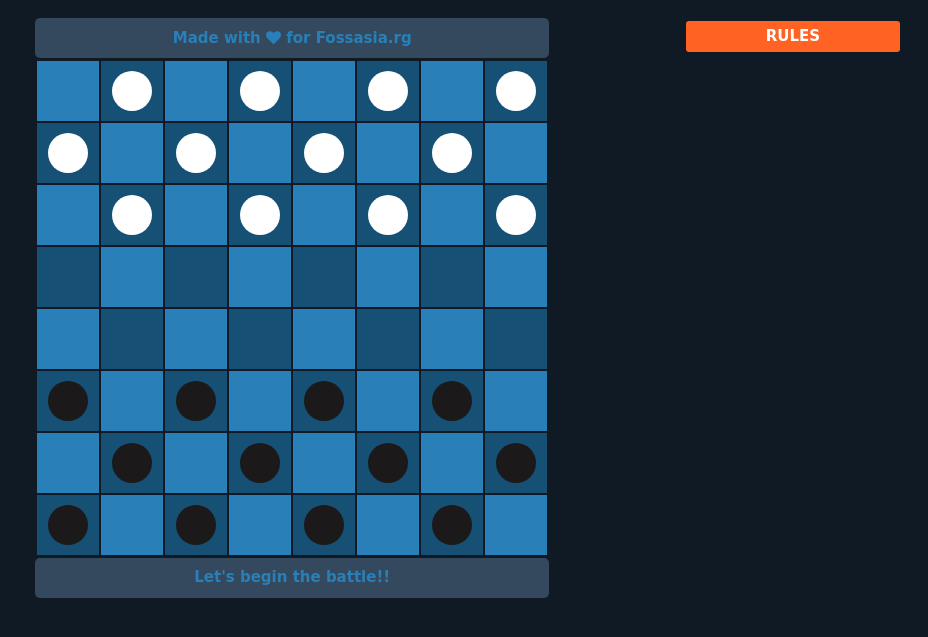
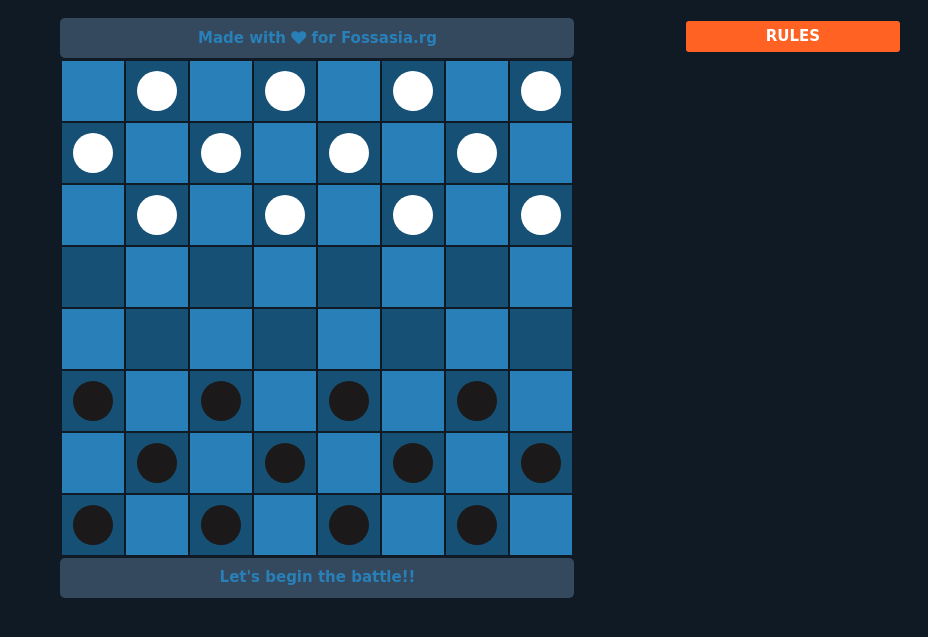
Before and after one commit to neerajp99/checkersgame, a plain HTML site: page index.html in a window 1280 px wide. Shown: the part 49-686 px from the top of the page, without its empty margins (352-1280 px from the left). Drawn offline with Linux system fonts and the light colour scheme; a web font is replaced by a local one.

Commit message:
Slight changes done

```diff
--- a/css/style.css
+++ b/css/style.css
@@ -60,7 +60,7 @@ td.redcell {
 
 #main {
     margin-right: 0 auto;
-    padding-left: 30%;
+    padding-left: 32%;
 }
 
 #checker-white {
```
